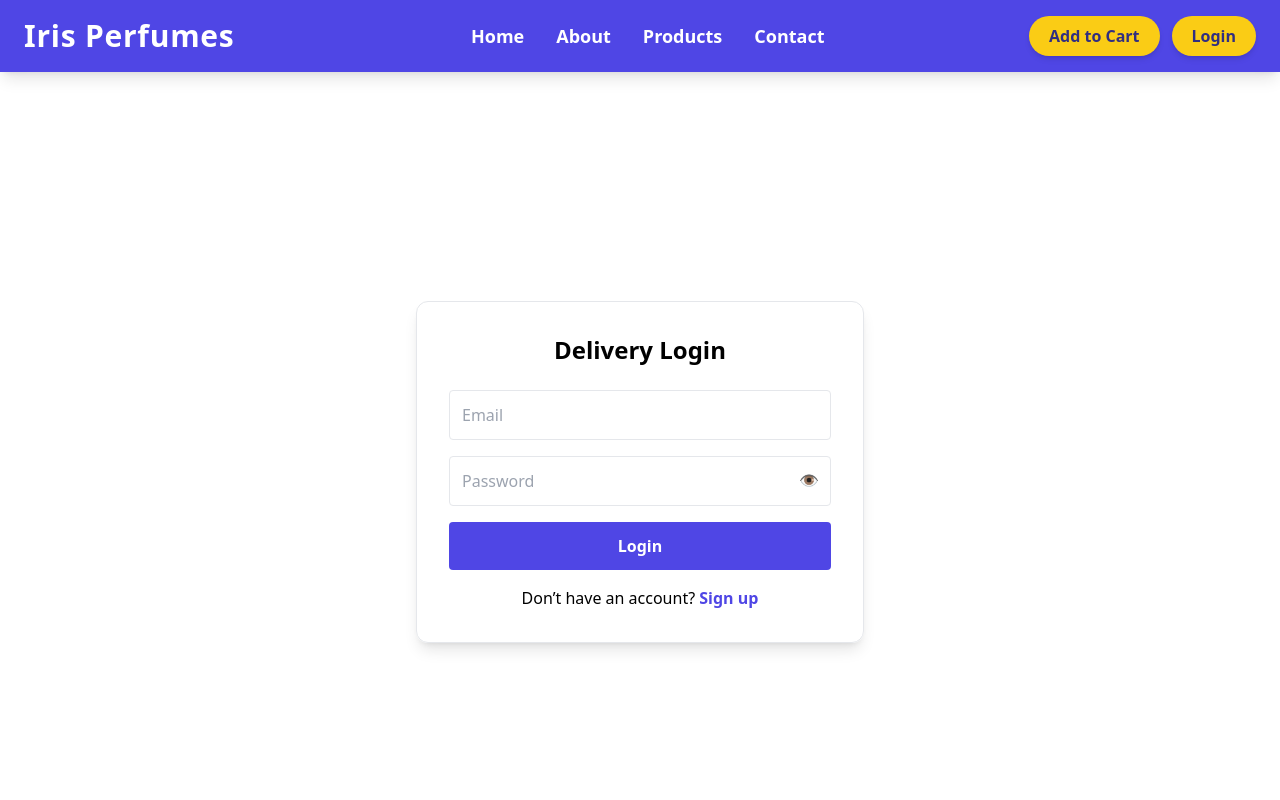
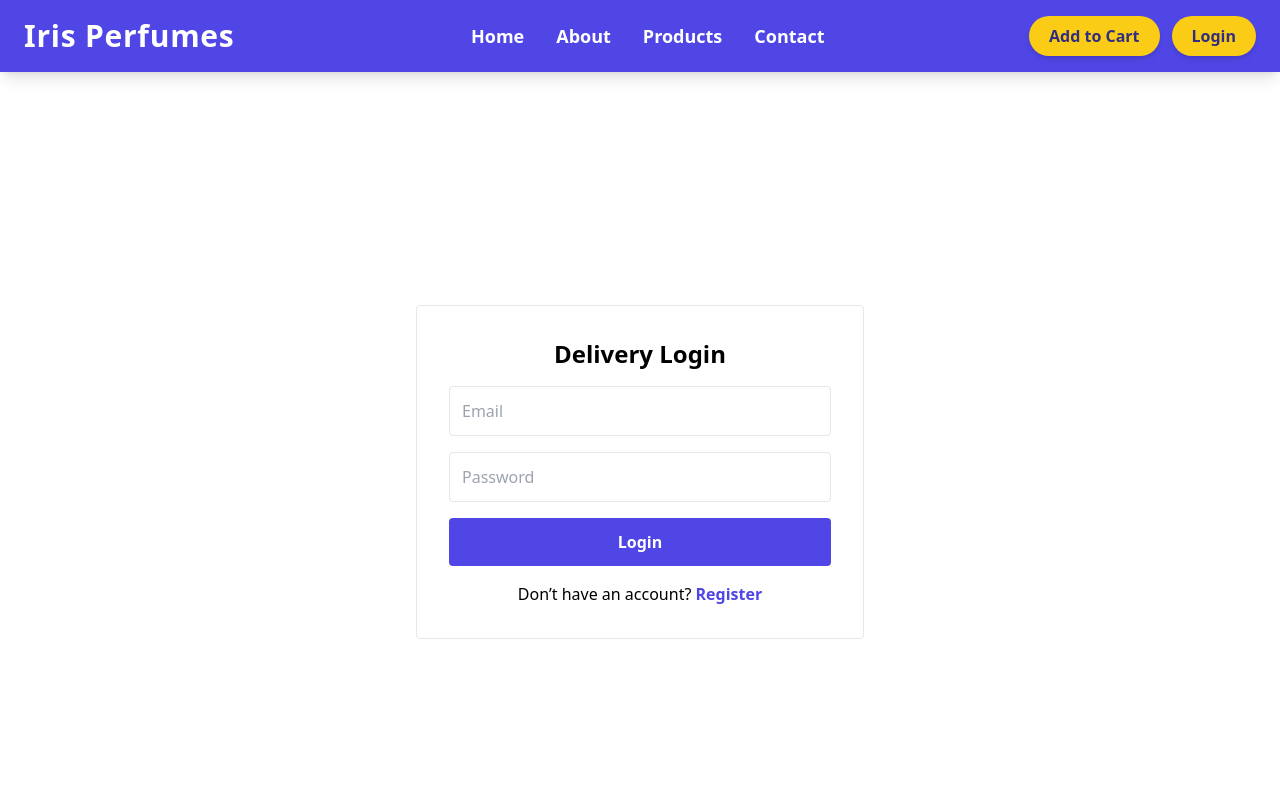
Before and after one commit to MamunUrRashidAIUB/irisperfumesbd, a Next.js app: page /delivery/login in a window 1280 px wide. Shown: the top 800 px of the page. Built offline with nearby package versions, Linux system fonts and the light colour scheme.

Commit message:
Axios, form validation and authentication, proper csr and ssr pages implemented.

```diff
--- /dev/null
+++ b/src/app/delivery/dashboard/loading.tsx
@@ -0,0 +1,7 @@
+export default function Loading() {
+  return (
+    <div className="min-h-screen flex items-center justify-center">
+      <p className="text-lg font-semibold">Loading dashboard...</p>
+    </div>
+  );
+}
--- a/src/app/delivery/dashboard/page.tsx
+++ b/src/app/delivery/dashboard/page.tsx
@@ -1,14 +1,61 @@
+"use client";
+
+import { useEffect, useState } from "react";
+import api from "@/lib/axios";
+
 export default function DeliveryDashboard() {
+  const [delivery, setDelivery] = useState<any>(null);
+  const [orders, setOrders] = useState<any[]>([]);
+  const [loading, setLoading] = useState(true);
+
+  useEffect(() => {
+    const fetchData = async () => {
+      try {
+        const id = localStorage.getItem("deliveryId");
+
+        if (!id) {
+          alert("No delivery ID found. Please login again.");
+          return;
+        }
+
+        const deliveryRes = await api.get(`/delivery/${id}`);
+        setDelivery(deliveryRes.data);
+
+        const ordersRes = await api.get(`/delivery/${id}/orders`);
+        setOrders(ordersRes.data);
+      } catch (err: any) {
+        alert(err.response?.data?.message || "Unauthorized access");
+      } finally {
+        setLoading(false);
+      }
+    };
+
+    fetchData();
+  }, []);
+
+  if (loading) return <p className="p-6">Loading...</p>;
+
   return (
-    <div className="min-h-screen flex items-center justify-center bg-gray-50">
-      <div className="bg-white p-8 rounded-xl shadow-md text-center">
-        <h1 className="text-3xl font-bold text-indigo-600 mb-4">
-          Delivery Dashboard
-        </h1>
-        <p className="text-gray-600">
-          Welcome! You are logged in as a delivery user.
-        </p>
+    <div className="p-6">
+      <h1 className="text-2xl font-bold mb-4">Delivery Dashboard</h1>
+
+      <div className="mb-6">
+        <p><b>Name:</b> {delivery?.name}</p>
+        <p><b>Email:</b> {delivery?.email}</p>
+        <p><b>Social:</b> {delivery?.socialMediaLink}</p>
       </div>
+
+      <h2 className="font-bold text-lg">Orders</h2>
+
+      {orders.length === 0 && <p>No orders assigned</p>}
+
+      <ul>
+        {orders.map((o) => (
+          <li key={o.id} className="border p-2 mt-2">
+            Order #{o.id} – {o.address}
+          </li>
+        ))}
+      </ul>
     </div>
   );
 }
--- a/src/app/delivery/login/page.tsx
+++ b/src/app/delivery/login/page.tsx
@@ -1,101 +1,71 @@
 "use client";
 
-import Link from "next/link";
 import { useState } from "react";
-import { z } from "zod";
 import api from "@/lib/axios";
 import { useRouter } from "next/navigation";
-
-
-const loginSchema = z.object({
-  email: z.string().email("Enter a valid email"),
-  password: z.string().min(6, "Password must be at least 6 characters"),
-});
-
-type FormErrors = {
-  email?: string;
-  password?: string;
-};
+import Link from "next/link";
 
 export default function LoginPage() {
+  const router = useRouter();
   const [email, setEmail] = useState("");
   const [password, setPassword] = useState("");
-  const [showPassword, setShowPassword] = useState(false);
-  const [errors, setErrors] = useState<FormErrors>({});
-  const [role, setRole] = useState("customer");
-
-  const router = useRouter();
   const [error, setError] = useState("");
-
 
   const handleSubmit = async (e: React.FormEvent) => {
     e.preventDefault();
     setError("");
 
     try {
-    const res = await api.post("/auth/login", {
-      email,
-      password,
-    });
-
+      await api.post("/auth/login", { email, password });
 
       router.push("/delivery/dashboard");
     } catch (err: any) {
-    setError(
-      err.response?.data?.message || "Invalid credentials"
-    );
+      setError(err.response?.data?.message || "Invalid credentials");
     }
   };
 
-
   return (
-    <div className="min-h-screen flex items-center justify-center bg-white">
-      <div className="max-w-md w-full p-8 shadow-lg rounded-xl border">
-        <h2 className="text-2xl font-bold text-center mb-6">Delivery Login</h2>
-
-        <form onSubmit={handleSubmit} className="space-y-4">
+    <div className="min-h-screen flex items-center justify-center">
+      <form
+        onSubmit={handleSubmit}
+        className="w-full max-w-md p-8 border rounded space-y-4"
+      >
+        <h2 className="text-2xl font-bold text-center">Delivery Login</h2>
 
         <input
           type="email"
           placeholder="Email"
           className="w-full border p-3 rounded"
           value={email}
-            onChange={e => setEmail(e.target.value)}
+          onChange={(e) => setEmail(e.target.value)}
+          required
         />
-          {errors.email && <p className="text-red-500">{errors.email}</p>}
 
-          <div className="relative">
         <input
-              type={showPassword ? "text" : "password"}
+          type="password"
           placeholder="Password"
           className="w-full border p-3 rounded"
           value={password}
-              onChange={e => setPassword(e.target.value)}
+          onChange={(e) => setPassword(e.target.value)}
+          required
         />
+
+        {error && <p className="text-red-500 text-sm">{error}</p>}
+
         <button
-              type="button"
-              className="absolute right-3 top-3"
-              onClick={() => setShowPassword(!showPassword)}
+          type="submit"
+          className="w-full bg-indigo-600 text-white py-3 rounded font-bold"
         >
-              👁
+          <Link href="/delivery/dashboard">Login</Link>
         </button>
-          </div>
-          {errors.password && <p className="text-red-500">{errors.password}</p>}
 
-          <button className="w-full bg-indigo-600 text-white py-3 rounded font-bold">
-            <Link href="/delivery/dashboard">
-            Login
-          </Link>
-          </button>
-        </form>
-
-        <p className="text-center mt-4">
+        <p className="text-center">
           Don’t have an account?{" "}
           <Link href="/delivery/register" className="text-indigo-600 font-bold">
-            Sign up
+            Register
           </Link>
         </p>
-      </div>
+      </form>
     </div>
   );
 }
--- /dev/null
+++ b/src/app/delivery/not-found.tsx
@@ -0,0 +1,7 @@
+export default function NotFound() {
+  return (
+    <div className="min-h-screen flex items-center justify-center">
+      <h1 className="text-xl font-bold">404 – Page Not Found</h1>
+    </div>
+  );
+}
--- a/src/lib/axios.ts
+++ b/src/lib/axios.ts
@@ -1,7 +1,8 @@
 import axios from "axios";
 
 const api = axios.create({
-  baseURL: "http://localhost:3000", // backend URL
+  baseURL: "http://localhost:3000",
+  withCredentials: true,
   headers: {
     "Content-Type": "application/json",
   },
```
Also changed, not shown: src/app/products/[id]/page.tsx (+2 -5 lines). Lines whose indentation alone changed are shown as unchanged.
